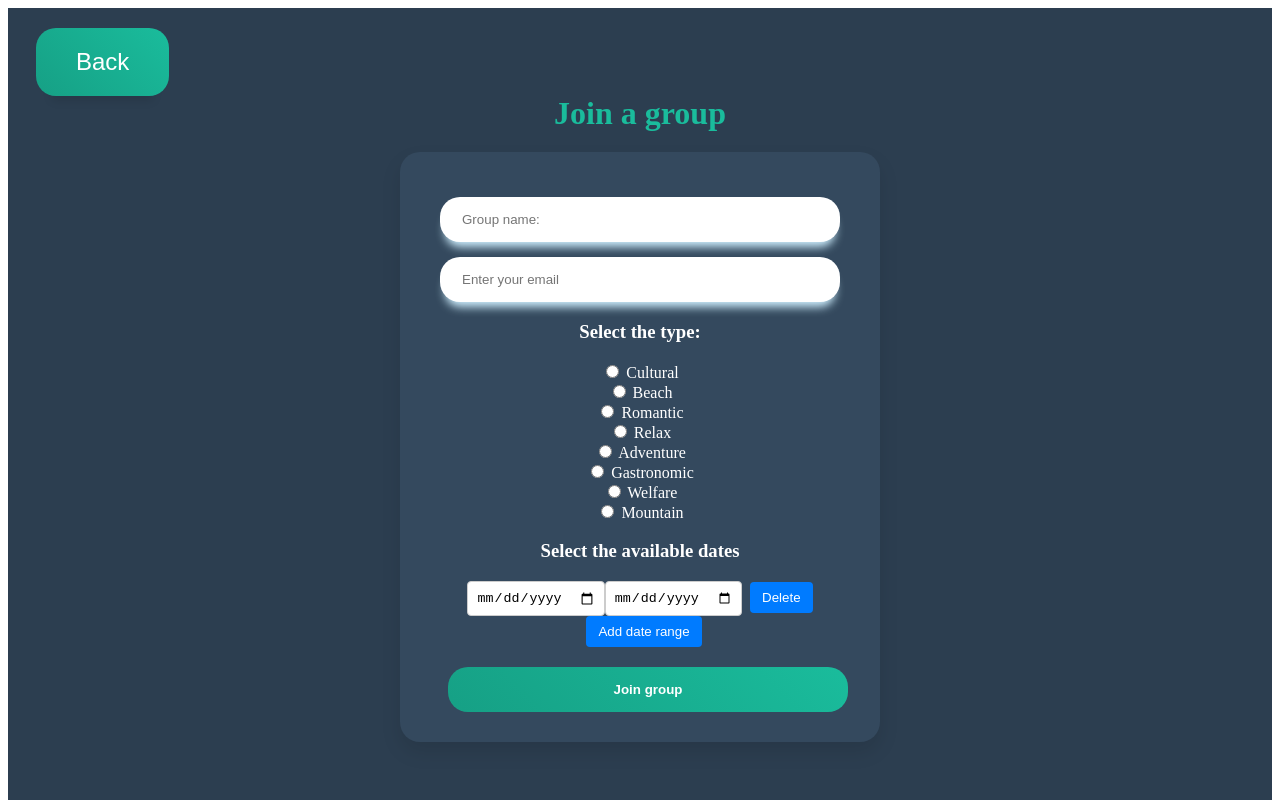
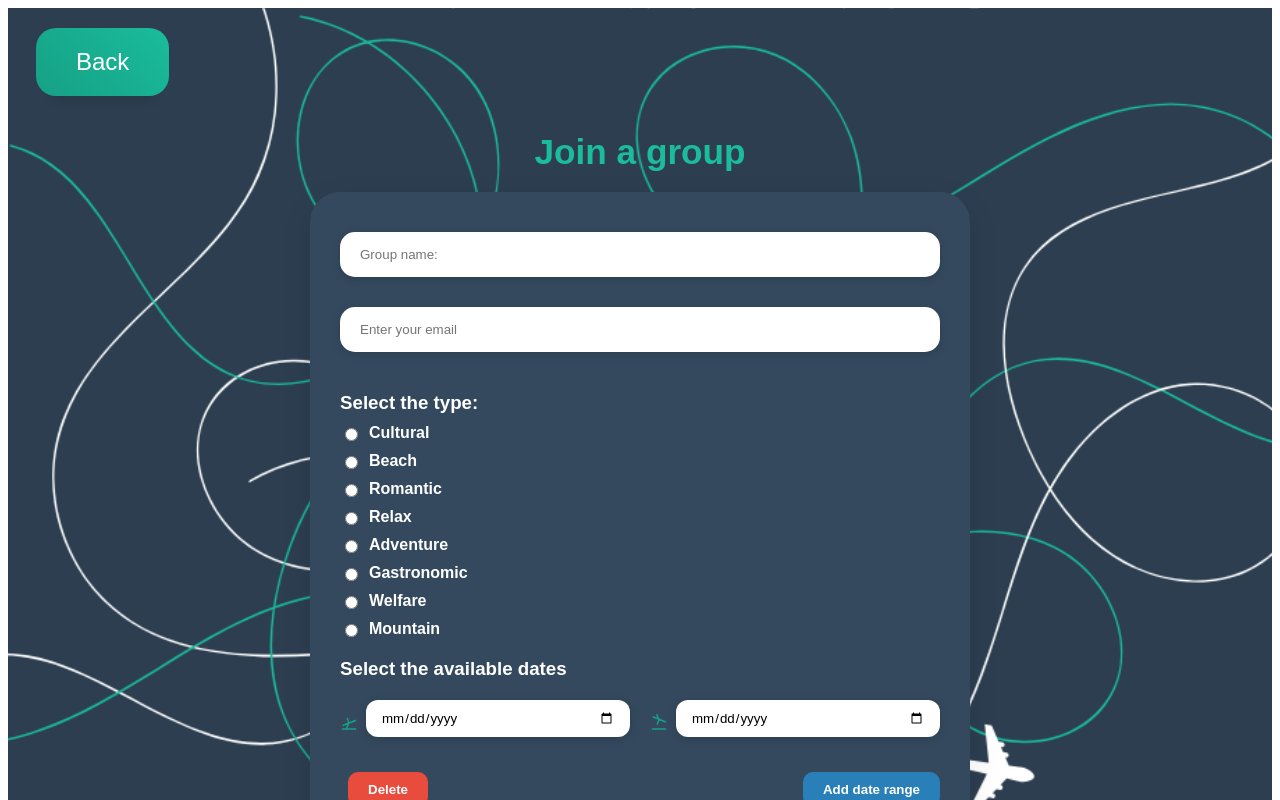
Before and after one commit to yaloncu/trip_recommender, a Vue app in the folder explotacion_datos/frontend/: page /groups/joinWithPreferences in a window 1280 px wide. Shown: the top 800 px of the page. Built offline with nearby package versions, Linux system fonts and the light colour scheme; what vue3-google-oauth2 would draw is missing.

Commit message:
feat: changed joinPage

```diff
--- a/explotacion_datos/frontend/src/components/JoinGroup.vue
+++ b/explotacion_datos/frontend/src/components/JoinGroup.vue
@@ -1,48 +1,48 @@
 <template>
-  <div class="join-container">
-    <button class="create-button" @click="back">{{ $t('back') }}</button>
+  <div class="join-group-container">
+    <button class="join-button-header" @click="back">{{ $t('back') }}</button>
 
     <h1 class="main-title">{{ $t('joinAGroup') }}</h1>
 
-    <div class="card">
-      <input
-        v-model="groupName"
-        type="text"
-        :placeholder="$t('enterGroupName')"
-        class="input name-group"
-      />
-      <input
-        v-model="email"
-        type="email"
-        :placeholder="$t('enterYourEmail')"
-        class="input name-group"
-      />
+    <div class="form-card">
+      <input v-model="groupName" type="text" :placeholder="$t('enterGroupName')" class="input" />
+      <input v-model="email" type="email" :placeholder="$t('enterYourEmail')" class="input" />
 
-      <div>
-        <h3>{{ $t('selectType') }}</h3>
-        <div class="customCheckBoxHolder">
-          <label v-for="(type, index) in vacationTypes" :key="index">
-            <input
-              type="radio"
-              :value="type"
-              v-model="selectedType"
-            />
-            {{ $t(type) }}
-          </label>
+      <h3 class="title">{{ $t('selectType') }}</h3>
+      <div class="checkbox-column">
+        <label v-for="type in vacationTypes" :key="type" class="radio-box">
+          <input type="radio" :value="type" v-model="selectedType" />
+          {{ $t(type) }}
+        </label>
+      </div>
+
+      <h3 class="title">{{ $t('selectAvailabilityDates') }}</h3>
+      <div v-for="(range, index) in dateRanges" :key="index" class="compact-date-row">
+        <div class="icon-date-group">
+          <svg xmlns="http://www.w3.org/2000/svg" class="icon-small" viewBox="0 0 24 24" fill="#16a085">
+            <path d="M2.5 19h19v2h-19zM21.4 9.5l-9 3.5-3 7h-2l2.3-6-5.7 2.2-.8-2 7.6-3-2.2-5.8 1.9-.7 2.2 5.8 8.1-3.1z"/>
+          </svg>
+          <input type="date" v-model="range.start" class="input compact-date" />
+        </div>
+        <div class="icon-date-group">
+          <svg xmlns="http://www.w3.org/2000/svg" class="icon-small" viewBox="0 0 24 24" fill="#16a085">
+            <path d="M2.5 19h19v2h-19zM21.4 9.5l-9-3.5-3-7h-2l2.3 6-5.7-2.2-.8 2 7.6 3-2.2 5.8 1.9.7 2.2-5.8 8.1 3.1z"/>
+          </svg>
+          <input type="date" v-model="range.end" class="input compact-date" />
         </div>
       </div>
-
-      <div>
-        <h3>{{ $t('selectAvailabilityDates') }}</h3>
-        <div v-for="(range, index) in dateRanges" :key="index" class="date-range">
-          <input type="date" v-model="range.start" />
-          <input type="date" v-model="range.end" />
-          <button @click="removeDateRange(index)">{{ $t('delete') }}</button>
-        </div>
-        <button @click="addDateRange">{{ $t('addDateRange') }}</button>
+      <div class="range-actions">
+        <button class="range-btn delete" @click="removeDateRange(dateRanges.length - 1)">
+          {{ $t('delete') }}
+        </button>
+        <button class="range-btn add" @click="addDateRange">
+          {{ $t('addDateRange') }}
+        </button>
       </div>
 
-      <button @click="joinGroupWithPreferences" class="create-group-button">{{ $t('joinGroup') }}</button>
+      <button @click="joinGroupWithPreferences" class="create-group-button">
+        {{ $t('joinGroup') }}
+      </button>
     </div>
   </div>
 </template>
@@ -87,11 +87,7 @@ export default {
         this.$router.push('/groups');
       } catch (error) {
         console.error('Error al unirse al grupo:', error);
-        if (error.response) {
-          alert(`Error al unirse al grupo: ${error.response.data.message}`);
-        } else {
-          alert('Error al unirse al grupo. Por favor, intenta de nuevo.');
-        }
+        alert('Error al unirse al grupo.');
       }
     }
   }
@@ -99,19 +95,24 @@ export default {
 </script>
 
 <style scoped>
-.join-container {
+.join-group-container {
   position: relative;
+  min-height: 100vh;
+  padding-top: 100px;
+  padding-bottom: 100px;
   display: flex;
   flex-direction: column;
   align-items: center;
-  justify-content: center;
-  height: 100vh;
+  background-image: url('@/assets/aviones.png');
+  background-size: cover;
+  background-position: center;
+  background-attachment: fixed;
   background-color: #2c3e50;
   color: white;
-  text-align: center;
+  font-family: 'Poppins', sans-serif;
 }
 
-.create-button {
+.join-button-header {
   position: absolute;
   top: 20px;
   left: 20px;
@@ -124,46 +125,115 @@ export default {
   cursor: pointer;
   transition: all 0.2s ease-in-out;
   box-shadow: rgba(0, 0, 0, 0.1) 0px 20px 10px -15px;
+  z-index: 1000;
 }
 
-.create-button:hover {
+.join-button-header:hover {
   transform: scale(1.03);
-}
-
-.create-button:active {
-  transform: scale(0.95);
 }
 
 .main-title {
   color: #1abc9c;
-  font-size: 2rem;
+  font-size: 2.2rem;
   margin-bottom: 20px;
 }
 
-.card {
-  max-width: 400px;
-  width: 100%;
+.form-card {
   background: #34495e;
-  border-radius: 20px;
-  padding: 30px 40px;
-  box-shadow: rgba(0, 0, 0, 0.1) 0px 10px 20px;
+  padding: 30px;
+  border-radius: 30px;
+  box-shadow: 0 10px 30px rgba(0, 0, 0, 0.1);
+  width: 90%;
+  max-width: 600px;
 }
 
 .input {
   width: 100%;
+  max-width: 100%;
   background: white;
   border: none;
   padding: 15px 20px;
-  border-radius: 20px;
-  margin-top: 15px;
-  box-shadow: #cff0ff 0px 10px 10px -5px;
-  border-inline: 2px solid transparent;
+  border-radius: 15px;
+  margin-top: 10px;
+  margin-bottom: 20px;
+  box-shadow: 0 2px 8px rgba(0, 0, 0, 0.15);
+  font-family: 'Poppins', sans-serif;
   box-sizing: border-box;
 }
 
-.input:focus {
-  outline: none;
-  border-inline: 2px solid #1abc9c;
+.title {
+  font-weight: bold;
+  margin: 20px 0 10px;
+}
+
+.checkbox-column {
+  display: flex;
+  flex-direction: column;
+  gap: 10px;
+  align-items: flex-start;
+  margin-bottom: 20px;
+}
+
+.radio-box {
+  display: flex;
+  align-items: center;
+  gap: 8px;
+  color: white;
+  font-weight: bold;
+  cursor: pointer;
+}
+
+.range-actions {
+  display: flex;
+  justify-content: space-between;
+  margin-top: 10px;
+}
+
+.range-btn {
+  padding: 10px 20px;
+  border-radius: 10px;
+  font-weight: bold;
+  border: none;
+  cursor: pointer;
+}
+
+.range-btn.add {
+  background-color: #2980b9;
+  color: white;
+}
+
+.range-btn.delete {
+  background-color: #e74c3c;
+  color: white;
+}
+
+.compact-date-row {
+  display: flex;
+  justify-content: space-between;
+  align-items: center;
+  gap: 20px;
+  margin-bottom: 15px;
+  flex-wrap: wrap;
+}
+
+.icon-date-group {
+  display: flex;
+  align-items: center;
+  gap: 8px;
+  flex: 1;
+  min-width: 150px;
+}
+
+.icon-small {
+  width: 18px;
+  height: 18px;
+  min-width: 18px;
+}
+
+.compact-date {
+  flex: 1;
+  padding: 10px 15px;
+  border-radius: 12px;
 }
 
 .create-group-button {
@@ -177,53 +247,11 @@ export default {
   border-radius: 20px;
   border: none;
   transition: all 0.2s ease-in-out;
+  font-family: 'Poppins', sans-serif;
 }
 
 .create-group-button:hover {
   background: #1abc9c;
   transform: scale(1.03);
 }
-
-.create-group-button:active {
-  transform: scale(0.95);
-}
-
-.customCheckBoxHolder {
-  display: flex;
-  flex-direction: column;
-  align-items: center;
-}
-
-.customCheckBox {
-  display: flex;
-  justify-content: center;
-  align-items: center;
-  padding: 8px 15px;
-  border-radius: 8px;
-  background-color: rgba(0, 0, 0, 0.16);
-  transition: background-color 0.3s;
-}
-
-.customCheckBox:hover {
-  background-color: #2c2c2c;
-}
-
-.customCheckBoxInput {
-  display: none;
-}
-
-.customCheckBoxInput:checked + .customCheckBoxWrapper .customCheckBox {
-  background-color: #2d6737;
-  color: white;
-}
-
-.customCheckBoxInput:checked + .customCheckBoxWrapper .customCheckBox:hover {
-  background-color: #34723f;
-}
-
-.inner {
-  font-size: 16px;
-  font-weight: 700;
-  color: white;
-}
 </style>
```
Also changed, not shown: explotacion_datos/frontend/package.json (+5 -2 lines), 1 other file (tests, documents, lock files or other folders).
